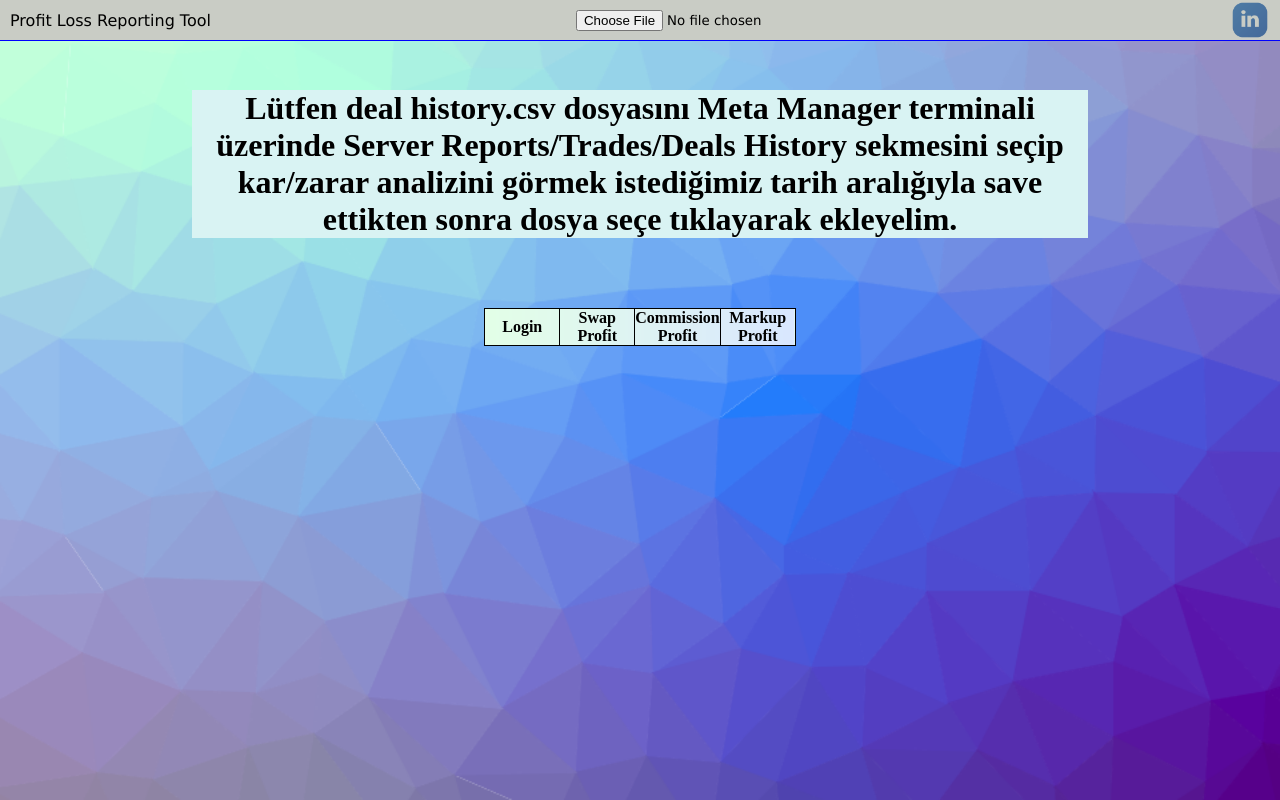
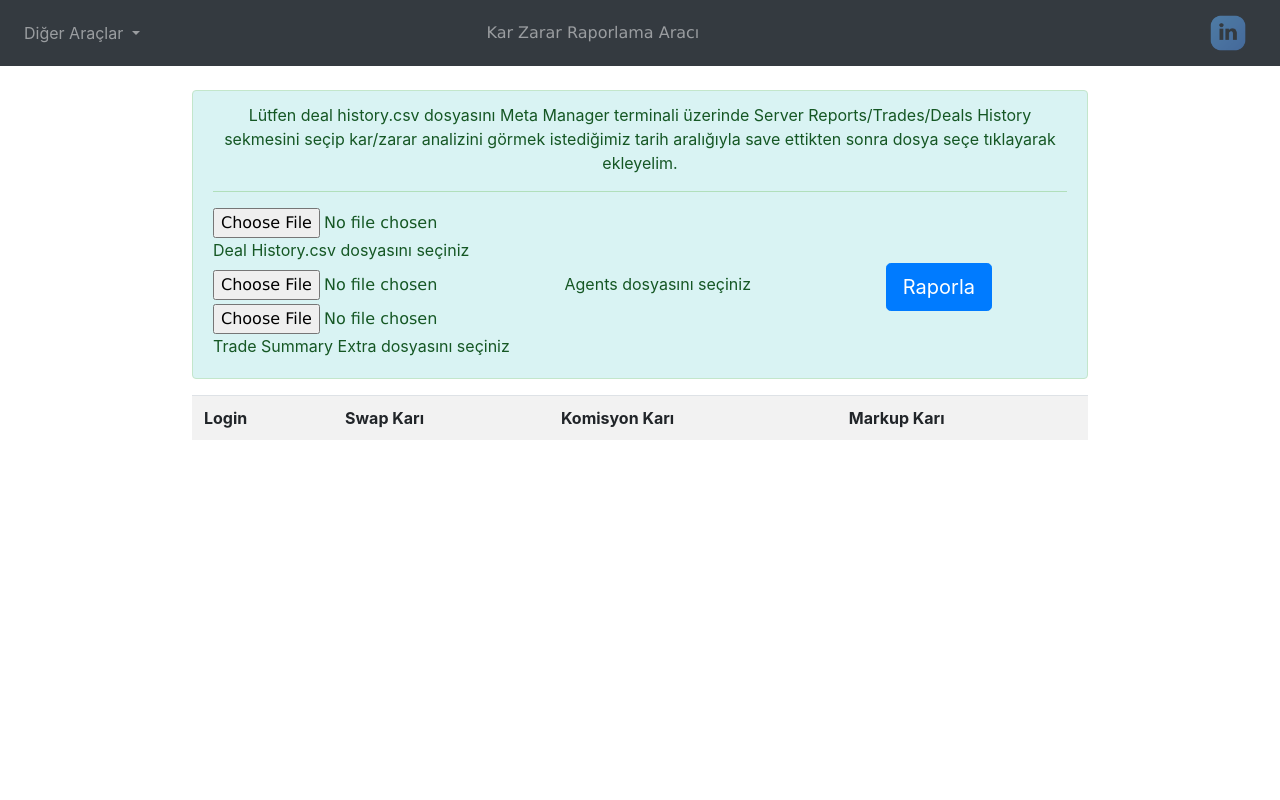
Before and after one commit to ozanyil1/plrt, a plain HTML site: page index.html in a window 1280 px wide. Drawn offline with nearby package versions, Linux system fonts and the light colour scheme.

Commit message:
Add files via upload

```diff
--- a/index.html
+++ b/index.html
@@ -3,6 +3,22 @@
         <title>
             Profit Loss Reporting Tool
         </title>
+
+        <!-- jQuery and JS library -->
+        <script src="https://code.jquery.com/jquery-3.2.1.slim.min.js" integrity="sha384-KJ3o2DKtIkvYIK3UENzmM7KCkRr/rE9/Qpg6aAZGJwFDMVNA/GpGFF93hXpG5KkN" crossorigin="anonymous"></script>
+        <script src="https://cdnjs.cloudflare.com/ajax/libs/popper.js/1.12.9/umd/popper.min.js" integrity="sha384-ApNbgh9B+Y1QKtv3Rn7W3mgPxhU9K/ScQsAP7hUibX39j7fakFPskvXusvfa0b4Q" crossorigin="anonymous"></script>
+        <script src="https://maxcdn.bootstrapcdn.com/bootstrap/4.0.0/js/bootstrap.min.js" integrity="sha384-JZR6Spejh4U02d8jOt6vLEHfe/JQGiRRSQQxSfFWpi1MquVdAyjUar5+76PVCmYl" crossorigin="anonymous"></script>
+
+        <!-- Latest compiled and minified CSS -->
+        <link rel="stylesheet" href="https://maxcdn.bootstrapcdn.com/bootstrap/4.0.0/css/bootstrap.min.css" integrity="sha384-Gn5384xqQ1aoWXA+058RXPxPg6fy4IWvTNh0E263XmFcJlSAwiGgFAW/dAiS6JXm" crossorigin="anonymous">
+
+        <!-- Latest compiled and minified CSS -->
+        <link rel="stylesheet" href="https://maxcdn.bootstrapcdn.com/bootstrap/4.0.0/css/bootstrap.min.css" integrity="sha384-Gn5384xqQ1aoWXA+058RXPxPg6fy4IWvTNh0E263XmFcJlSAwiGgFAW/dAiS6JXm" crossorigin="anonymous">
+
+
+
+
+
         <style>
             * {
                 box-sizing: border-box;
@@ -13,39 +29,9 @@
             body {
                 margin: 0;
                 text-align: center;
-                background-image: url("cool-background.png");
                 background-size: cover;
             }
 
-            header {
-                top: 0;
-                width: 100%;
-                position: fixed;
-                display: flex;
-                justify-content: space-between;
-                background-color:rgb(201, 204, 197);
-                margin-bottom: 50px;
-                border-bottom: 1px solid blue;
-                padding: 0 10px;
-
-            }
-            table {
-                border-collapse: collapse;
-                text-align: center;
-                font-size: medium;
-                margin:70px 40px 40px 40px;
-                background-image: url("cool.png");
-                background-size: cover;
-                margin-left: auto;
-                margin-right: auto;
-            }
-
-            table td, table th {
-                border: 1px solid black;
-                width: 75px;
-                padding:0px 0px;
-                float:none;
-            }
 
             img {
                 width: 40px;
@@ -58,26 +44,102 @@
                 margin: auto 0;
             }
 
-            h1 {
+            #dosyasec {
                 width:70%;
                 margin-top: 90px;
                 background-color:rgb(217, 243, 243);
                 display: inline-block;
             }
+
+            .dropdown {
+                margin:auto 0;
+            }
+
+            .navbar {
+                width: 100%;;
+            }
+
+            .table {
+                width:70%;
+                margin:auto;
+            }
+
+            #navbarMenu {
+                position:relative;
+                right:85px;
+            }
+
+            #hesapla {
+                margin-top: auto;
+                margin-bottom: auto;
+                margin: auto;
+            }
+
+
+
+
         </style>
     </head>
 
     <body>
-        <header>
-            <span>Profit Loss Reporting Tool</span>
-            <input type="file"id="avatar">
-            <a href="https://www.linkedin.com/in/halit-ozan-y%C4%B1lmaz-53797b108/"><img src="./in.png"></a>
+        <nav class="navbar fixed-top navbar-expand-lg navbar-dark bg-dark">
 
-        </header>
+            <div class="collapse navbar-collapse" id="navbarNavDropdown">
+            <ul class="navbar-nav">
+                <li class="nav-item dropdown">
+                    <a class="nav-link dropdown-toggle" href="#" id="navbarDropdownMenuLink" data-toggle="dropdown" aria-haspopup="true" aria-expanded="false">
+                        Diğer Araçlar
+                      </a>
+                      <div class="dropdown-menu" aria-labelledby="navbarDropdownMenuLink">
+                        <a class="dropdown-item" href="https://ozanyil1.github.io/crosscheck/">CrossCheck</a>
+                        <a class="dropdown-item" href="#">Book Hesaplama Aracı</a>
+                        <a class="dropdown-item" href="#">Gerçek Zamanlı LP Equity-Margin Takip</a>
+                        <a class="dropdown-item" href="#">Gerçek Zamanlı Müşteri Equity-Margin Takip</a>
+                      </div>
+                </li>
+            </ul>
+            </div>
+
+            <div class="collapse navbar-collapse" id="navbarMenu">
+                <ul class="navbar-nav">
+                    <li class="nav-item"><span class="navbar-text">
+                        Kar Zarar Raporlama Aracı
+                    </span></li>
+                </ul>
+            </div>
+
+            <a class="navbar-brand" href="https://www.linkedin.com/in/halit-ozan-y%C4%B1lmaz-53797b108/"><img src="./in.png"></a>
+
+        </nav>
         <main>
-            <h1 id="h1">Lütfen deal history.csv dosyasını Meta Manager terminali üzerinde Server Reports/Trades/Deals History sekmesini seçip kar/zarar analizini görmek istediğimiz tarih aralığıyla save ettikten sonra dosya seçe tıklayarak ekleyelim.</h1><br>
-            <table id="ozettable">
-                <tr id="firstrow"><th>Login</th><th>Swap Profit</th><th>Commission Profit</th><th>Markup Profit</th></tr></table><br>
+            <div id="dosyasec" class="alert alert-success" role="alert">
+            Lütfen deal history.csv dosyasını Meta Manager terminali üzerinde Server Reports/Trades/Deals History sekmesini seçip kar/zarar analizini görmek istediğimiz tarih aralığıyla save ettikten sonra dosya seçe tıklayarak ekleyelim.
+            <hr>
+            <form style="display:flex">
+                <div style="flex-basis: 70%; text-align: left;">
+                <input type="file"id="dealinput">
+                <label for="dealinput">Deal History.csv dosyasını seçiniz</label><br>
+                <input type="file"id="agentinput">
+                <label for="agentsinput">Agents dosyasını seçiniz</label><br>
+                <input type="file"id="tseinput">
+                <label for="tseinput">Trade Summary Extra dosyasını seçiniz</label><br>
+                </div>
+                <div style="flex-basis: 30%; display:flex">
+                    <button id="hesapla" onclick="hesapla()" type="button" class="btn btn-primary btn-lg"> Raporla </button>
+                </div>
+
+            </form>
+            </div>
+            <table class="table table-striped" id="ozettable">
+                <thead class="thead-dark"></thead>
+                    <tr id="firstrow">
+                        <th scope="col">Login</th>
+                        <th scope="col">Swap Karı</th>
+                        <th scope="col">Komisyon Karı</th>
+                        <th scope="col">Markup Karı</th>
+                    </tr>
+                </thead>
+            </table><br>
         </main>
         <script type="text/javascript" src="script.js"></script>
     </body>
--- a/script.js
+++ b/script.js
@@ -4,9 +4,9 @@ if (window.File && window.FileReader && window.FileList && window.Blob) {
   alert('The File APIs are not fully supported in this browser.');
 }
 
-const selectedFile = document.getElementById('avatar');
+const dealinput = document.getElementById('dealinput');
 
-selectedFile.onchange = function(){
+dealinput.onchange = function(){
 
     const reader = new FileReader();
     reader.onload = function(){
@@ -72,6 +72,6 @@ selectedFile.onchange = function(){
 
 
     }
-    reader.readAsText(selectedFile.files[0]);
+    reader.readAsText(dealinput.files[0]);
 
 }
```
